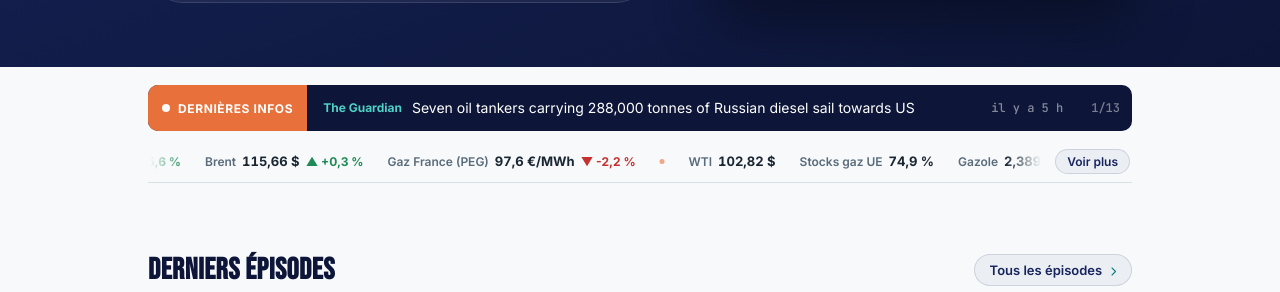
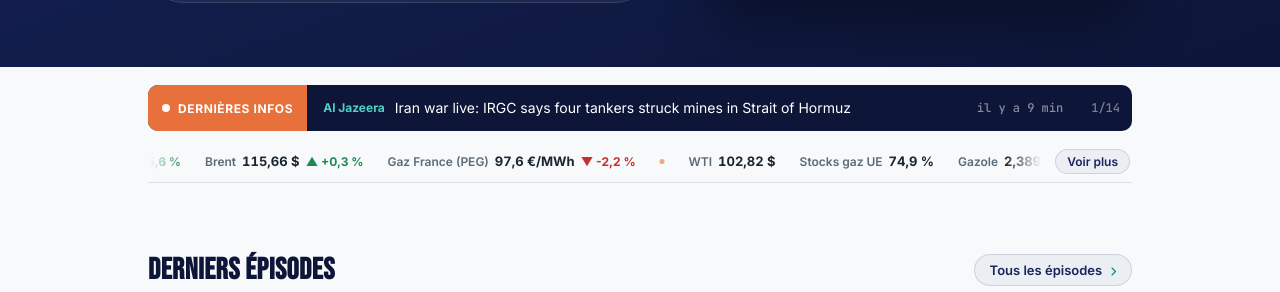
Before and after one commit to InsideEnergyMarkets/Inside-Energy-Markets, a Jekyll site: the page built from index.html, in a window 1280 px wide and 900 px high, scrolled down 417 px, cut to the strip 161-867 px from the top of the window. Shown: the top 292 px of the strip. Built offline with Jekyll 4.4.1, drawn with Linux system fonts in a browser that asks for light colours; some of the changed text lies outside the part shown.

```diff
--- a/_data/news.json
+++ b/_data/news.json
@@ -1,6 +1,13 @@
 {
- "updated_at": "2026-10-29T19:46:46+00:00",
+ "updated_at": "2026-10-30T00:09:22+00:00",
  "items": [
+  {
+   "title": "Iran war live: IRGC says four tankers struck mines in Strait of Hormuz",
+   "url": "https://www.aljazeera.com/news/liveblog/2026/10/30/iran-war-live-irgc-says-four-tankers-struck-mines-in-strait-of-hormuz?traffic_source=rss",
+   "source": "Al Jazeera",
+   "lang": "en",
+   "date": "2026-10-30T00:00:00+00:00"
+  },
   {
    "title": "Seven oil tankers carrying 288,000 tonnes of Russian diesel sail towards US",
    "url": "https://www.theguardian.com/us-news/2026/oct/29/seven-oil-tankers-288000-tonnes-russian-diesel-sail-us-putin-trump",
--- a/_data/podcast.json
+++ b/_data/podcast.json
@@ -1,5 +1,5 @@
 {
- "updated_at": "2026-10-29T19:46:47+00:00",
+ "updated_at": "2026-10-30T00:09:22+00:00",
  "episodes": {
   "10": {
    "audio": "https://anchor.fm/s/10edf0868/podcast/play/126486789/https%3A%2F%2Fd3ctxlq1ktw2nl.cloudfront.net%2Fstaging%2F2026-8-29%2F489715b9-9275-387d-cec8-06e4f3de2244.mp3",
```
Also changed, not shown: _data/incidents.json (+17 -3 lines).
